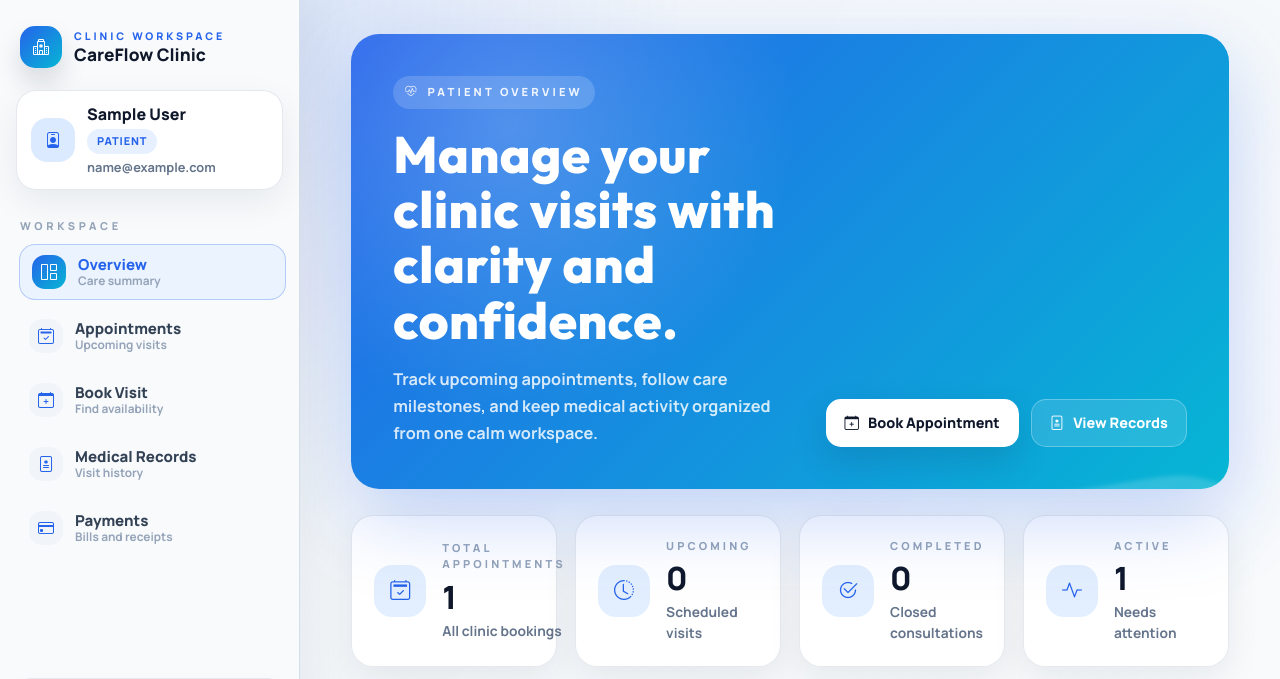
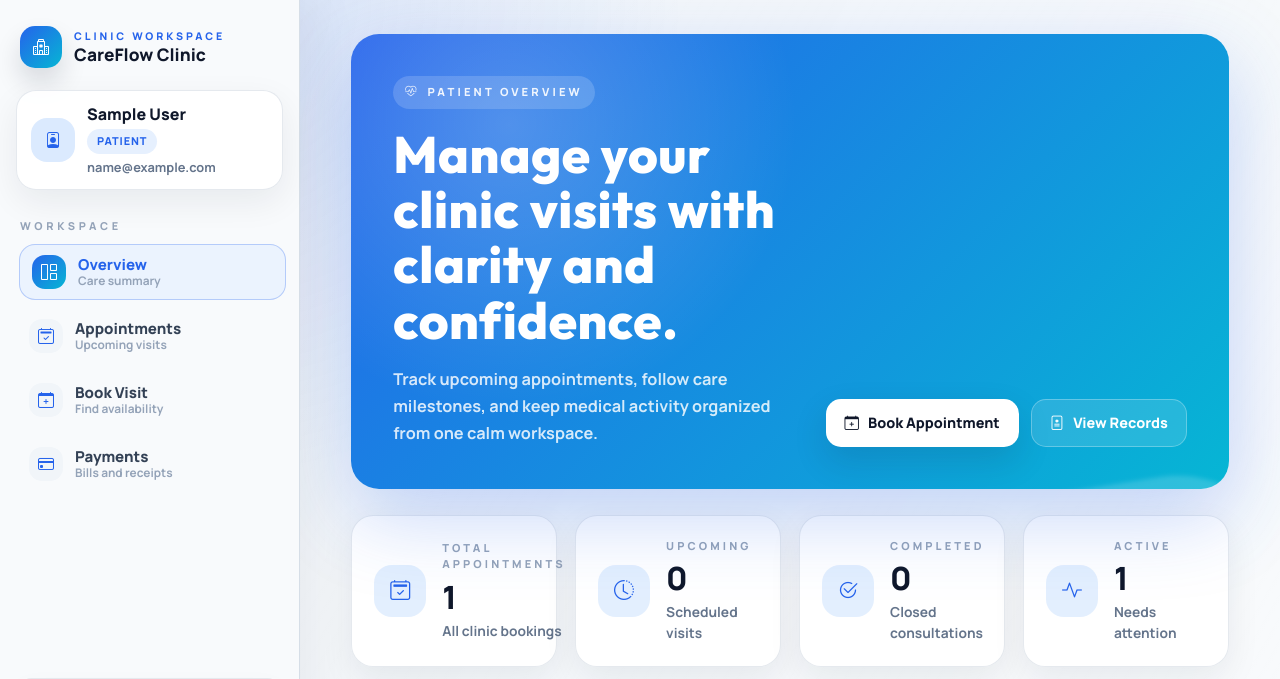
Before and after one commit to noorelmobashar/ClinicAppointmentSystem, a Django app: page /dashboard/ in a window 1280 px wide. Shown: the top 679 px of the page. Run offline with Django 5.2, Linux system fonts and the light colour scheme; a user stored in the database is signed in; tables that the repository leaves empty hold one stand-in row (values such as "Sample post").

Commit message:
sidebar updated

```diff
--- a/dashboard/templates/dashboard/partials/_sidebar.html
+++ b/dashboard/templates/dashboard/partials/_sidebar.html
@@ -34,10 +34,6 @@
             <a class="sidebar-link {% if current_section == 'book' %}active{% endif %}" href="{% url 'patient-booking' %}">
                 <i class="bi bi-calendar-plus"></i>
                 <span><strong>Book Visit</strong><span>Find availability</span></span>
-            </a>
-            <a class="sidebar-link {% if current_section == 'records' %}active{% endif %}" href="{% url 'my-appointments' %}">
-                <i class="bi bi-file-medical"></i>
-                <span><strong>Medical Records</strong><span>Visit history</span></span>
             </a>
             <a class="sidebar-link {% if current_section == 'payments' %}active{% endif %}" href="{% url 'my-appointments' %}">
                 <i class="bi bi-credit-card"></i>
```
